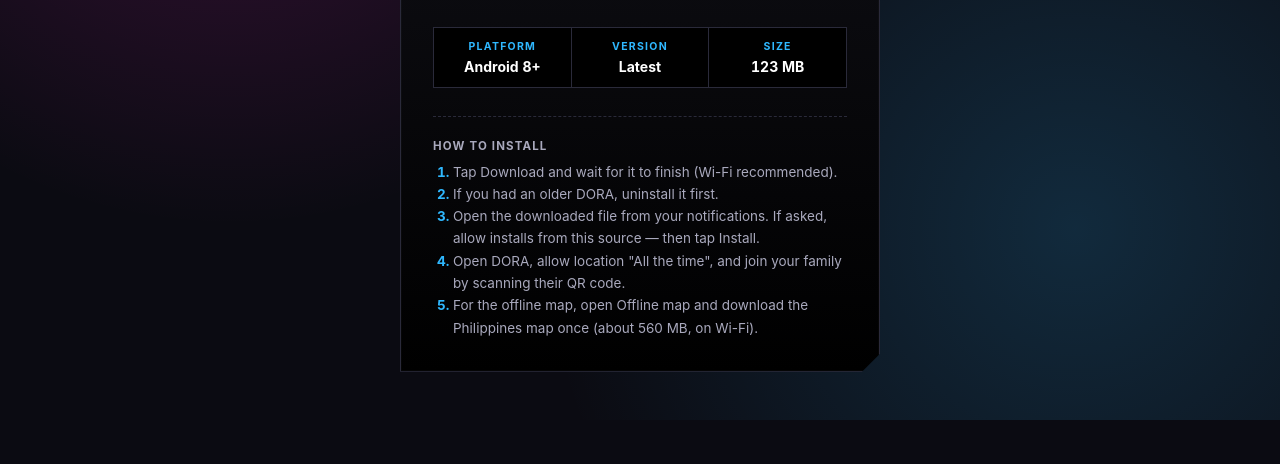
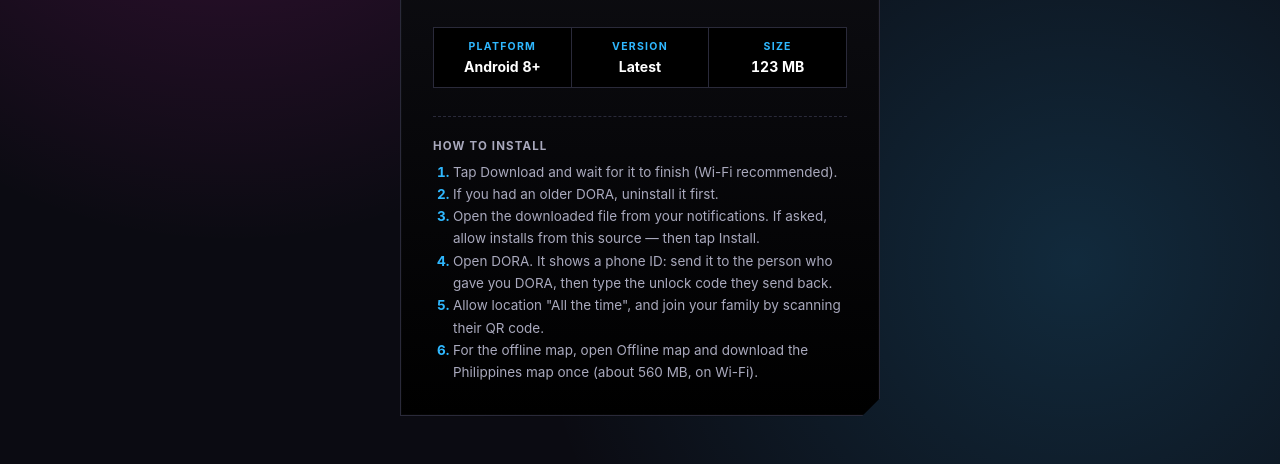
Before and after one commit to braekstudio/dora-releases, a plain HTML site: page index.html in a window 1280 px wide. Shown: the part 452-916 px from the top of the page. Before the commit the page ends 872 px from the top, so only its background shows below. Drawn offline with Linux system fonts and the light colour scheme; no server answers.

Commit message:
Install steps: unlock code
Co-Authored-By: Claude Opus 5.5 <noreply@anthropic.com>

```diff
--- a/index.html
+++ b/index.html
@@ -290,7 +290,8 @@
         <li>Tap Download and wait for it to finish (Wi-Fi recommended).</li>
         <li>If you had an older DORA, uninstall it first.</li>
         <li>Open the downloaded file from your notifications. If asked, allow installs from this source — then tap Install.</li>
-        <li>Open DORA, allow location "All the time", and join your family by scanning their QR code.</li>
+        <li>Open DORA. It shows a phone ID: send it to the person who gave you DORA, then type the unlock code they send back.</li>
+        <li>Allow location "All the time", and join your family by scanning their QR code.</li>
         <li>For the offline map, open Offline map and download the Philippines map once (about 560 MB, on Wi-Fi).</li>
       </ol>
     </div>
```
